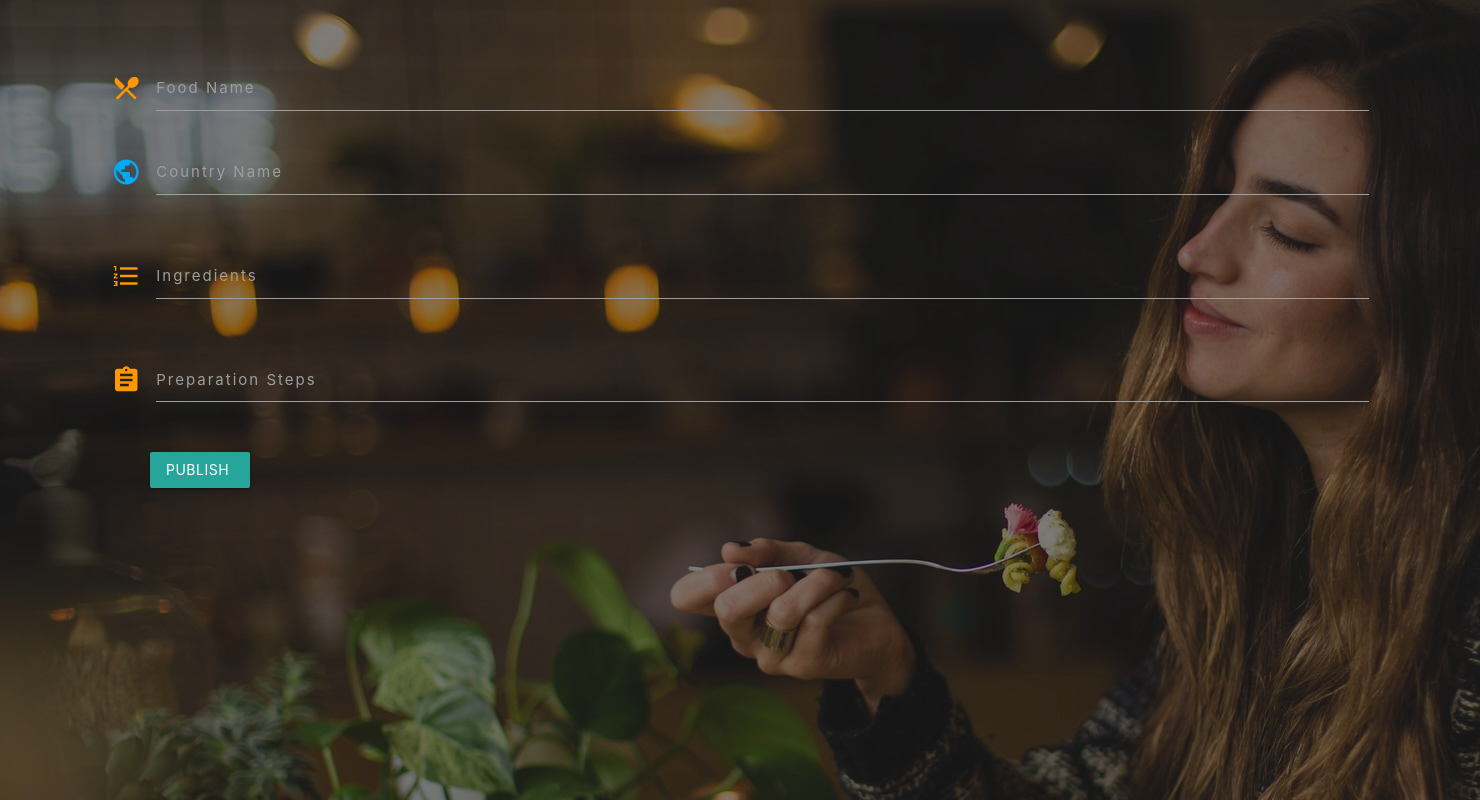
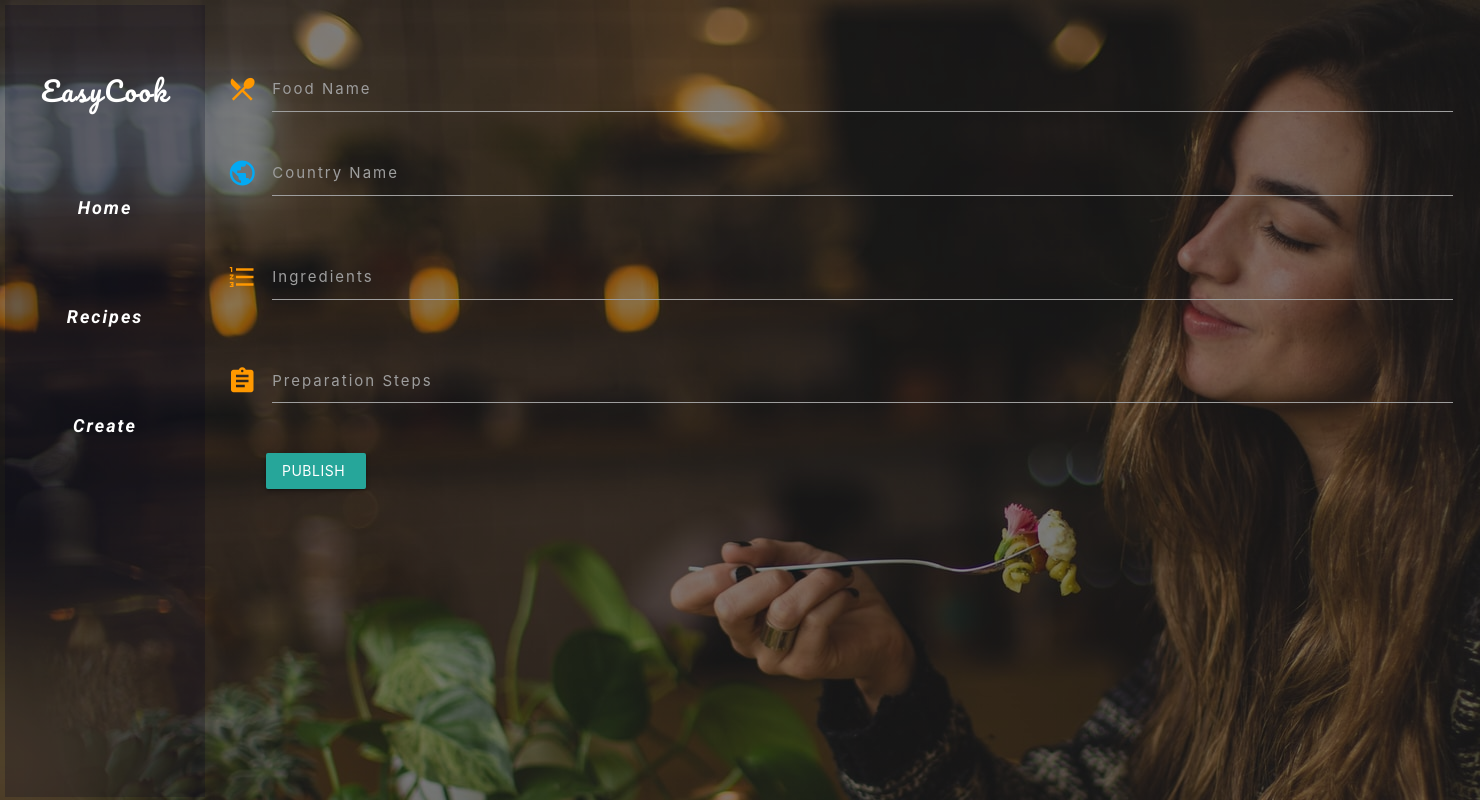
Before and after one commit to IIxShahinxII/cookbook, a Flask app: page /add_recipe in a window 1480 px wide. Run offline with Flask 2, Linux system fonts and the light colour scheme; some libraries are stand-ins or nearby versions; some web fonts are replaced.

Commit message:
sidebar div added + hrefs got proper address.

```diff
--- a/templates/base.html
+++ b/templates/base.html
@@ -2,6 +2,7 @@
 <html lang="en">
 
 <head>
+    <meta name="viewport" content="width=device-width, initial-scale=1.0" />
     <link href="https://fonts.googleapis.com/icon?family=Material+Icons" rel="stylesheet">
     <link rel="stylesheet" href="https://cdnjs.cloudflare.com/ajax/libs/materialize/1.0.0/css/materialize.min.css">
     <link rel="stylesheet" href="{{url_for('static', filename='css/style.css')}}" type="text/css">
@@ -9,7 +10,14 @@
 </head>
 
 <body>
-    <div class="container">
+    <!-- The sidebar -->
+    <div class="sidebar">
+        <a href="{{ url_for('home_page')}}" class="logo">EasyCook</a>
+        <a href="{{ url_for('home_page')}}">Home</a>
+        <a href="{{ url_for('get_recipes')}}">Recipes</a>
+        <a href="{{ url_for('add_recipe')}}">Create</a>
+    </div>
+    <div class="container content">
         {% block content %} {% endblock %}
     </div>
 
```
